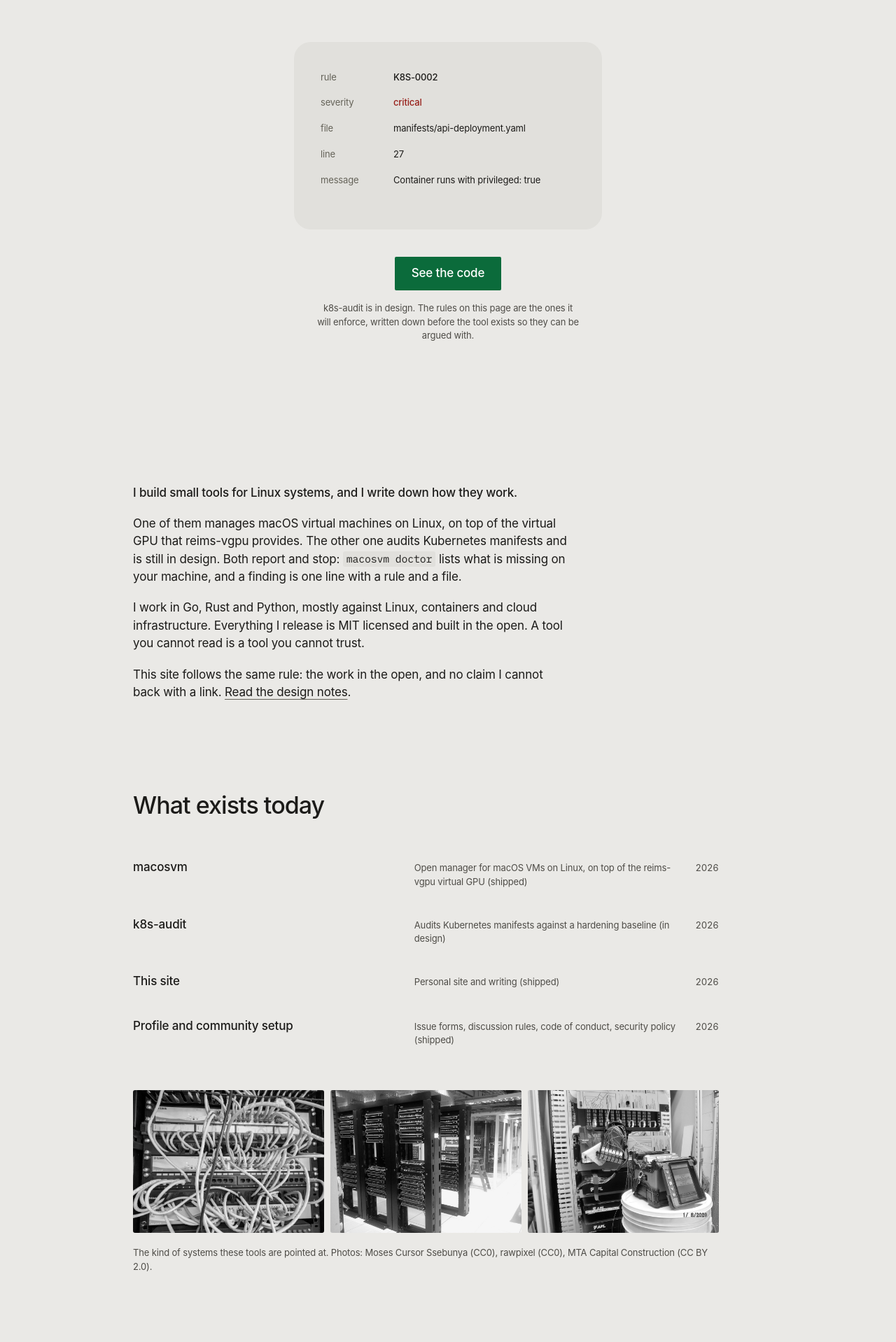
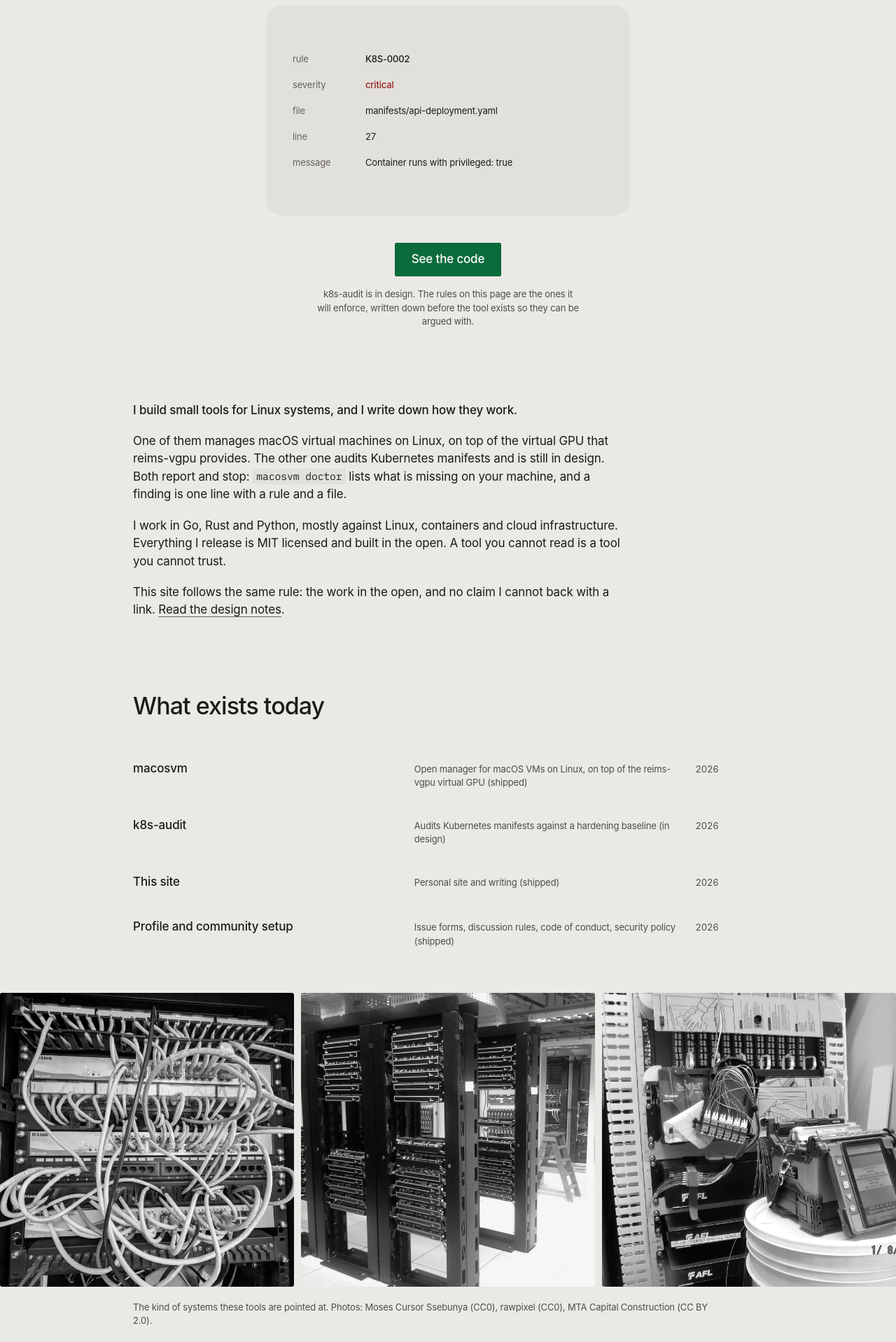
Before and after one commit to Axelthebat/Axelthebat.github.io, a plain HTML site: page index.html in a window 1280 px wide. Shown: the part 123-2041 px from the top of the page at 70% size. Drawn offline with Linux system fonts and the light colour scheme; a web font is replaced by a local one.

Commit message:
Give the photographs a full-width band
The column is narrow on purpose, so the empty ground belongs on the side.
A full-bleed band of infrastructure photographs answers it.

```diff
--- a/assets/style.css
+++ b/assets/style.css
@@ -109,7 +109,7 @@ li::marker { color: var(--faint); }
 .page { padding: 0 var(--gutter); }
 
 /* coluna de texto: measure curto, alinhada a 13% da viewport */
-.column { max-width: 58ch; margin-left: var(--offset); }
+.column { max-width: 66ch; margin-left: var(--offset); }
 
 /* coluna larga: tabelas, fotos e listas */
 .ledger { max-width: 78ch; margin-left: var(--offset); }
@@ -118,10 +118,10 @@ li::marker { color: var(--faint); }
   .column, .ledger { margin-left: 0; }
 }
 
-.section { padding: 6rem 0 0; }
+.section { padding: 5rem 0 0; }
 
 @media (min-width: 900px) {
-  .section { padding: 8rem 0 0; }
+  .section { padding: 6.5rem 0 0; }
 }
 
 .section > h2 { margin-bottom: 2.4rem; max-width: 78ch; margin-left: var(--offset); }
@@ -167,17 +167,12 @@ li::marker { color: var(--faint); }
   display: flex;
   flex-direction: column;
   align-items: center;
-  min-height: 72vh;
-  padding: 6vh 0 0;
-}
-
-@media (min-width: 900px) {
-  .hero { padding-top: 9vh; }
+  padding: 4vh 0 0;
 }
 
 .plinth {
-  width: min(440px, 74vw);
-  min-height: 200px;
+  width: min(520px, 78vw);
+  min-height: 300px;
   background: var(--surface);
   border-radius: 24px;
   padding: 32px 38px;
@@ -186,7 +181,7 @@ li::marker { color: var(--faint); }
 
 .finding {
   grid-area: 1 / 1;
-  align-content: start;
+  align-content: center;
   opacity: 0;
   transition: opacity 420ms ease;
   pointer-events: none;
@@ -274,25 +269,27 @@ li::marker { color: var(--faint); }
   .ledger-row .kind { grid-column: 1 / -1; }
 }
 
-.strip {
+/* faixa de fotos que ocupa a largura inteira da tela */
+.band {
   display: grid;
   grid-template-columns: repeat(3, 1fr);
   gap: 0.6rem;
-  margin-top: 2.6rem;
+  margin: 2.8rem calc(50% - 50vw) 0;
+  width: 100vw;
 }
 
-.strip figure { margin: 0; overflow: hidden; border-radius: 3px; }
-.strip img {
+.band figure { margin: 0; overflow: hidden; border-radius: 3px; }
+.band img {
   width: 100%;
-  aspect-ratio: 4 / 3;
+  aspect-ratio: 1 / 1;
   object-fit: cover;
   filter: grayscale(1);
   transition: transform 400ms ease;
 }
-.strip figure:hover img { transform: scale(1.04); }
+.band figure:hover img { transform: scale(1.04); }
 
 @media (max-width: 620px) {
-  .strip { grid-template-columns: 1fr; }
+  .band { grid-template-columns: 1fr; }
 }
 
 /* tabela de regras */
@@ -304,12 +301,12 @@ li::marker { color: var(--faint); }
   font-weight: 500;
   font-size: var(--step-small);
   color: var(--muted);
-  padding: 0 1rem 0.7rem 0;
+  padding: 0 1rem 0.9rem 0;
   border-bottom: 1px solid var(--surface-2);
 }
 
 .rules td {
-  padding: 0.75rem 1rem 0.75rem 0;
+  padding: 0.95rem 1rem 0.95rem 0;
   border-bottom: 1px solid var(--surface-2);
   vertical-align: top;
 }
@@ -333,7 +330,7 @@ li::marker { color: var(--faint); }
 
 /* texto corrido */
 
-.letter { max-width: 58ch; }
+.letter { max-width: 66ch; }
 .letter p + p { margin-top: 0; }
 .letter p:first-child { font-weight: 500; }
 
@@ -450,6 +447,6 @@ article .post-action { margin: 1.6rem 0 0; }
   .reveal { opacity: 1; transform: none; transition: none; }
   .finding { transition: none; }
   .figure-wide img { animation: none; }
-  .hero-action, .ledger-row, .post-list li, .strip img { transition: none; }
-  .strip figure:hover img { transform: none; }
+  .hero-action, .ledger-row, .post-list li, .band img { transition: none; }
+  .band figure:hover img { transform: none; }
 }
--- a/index.html
+++ b/index.html
@@ -24,7 +24,7 @@
 
   <header class="top">
     <h1 class="wordmark" data-reveal>Axel the Bat</h1>
-    <p class="tagline" data-reveal>Small tools for Linux systems: macOS virtual machines on a virtual GPU, and an auditor for Kubernetes manifests. Go, Rust and Python, MIT licensed.</p>
+    <p class="tagline" data-reveal>Small tools for Linux systems: macOS virtual machines on a virtual GPU, and a Kubernetes manifest auditor. MIT licensed.</p>
   </header>
 
   <main>
@@ -102,17 +102,21 @@
           <span class="year">2026</span>
         </div>
 
-        <div class="strip">
-          <figure data-reveal>
+      </div>
+
+      <div class="band" data-reveal>
+        <figure>
           <img src="assets/a-messy-network-server-room-showing-wires.jpg" width="1542" height="2048" loading="lazy" decoding="async" alt="A rack of network switches with dozens of white ethernet cables patched into the front panel">
         </figure>
-          <figure data-reveal>
+        <figure>
           <img src="assets/free-computer-server-room-image.webp" width="1024" height="768" loading="lazy" decoding="async" alt="Rows of black server racks with blue cabling in a data centre">
         </figure>
-          <figure data-reveal>
+        <figure>
           <img src="assets/splicing-of-the-fiber-optic-cables-for.jpg" width="1920" height="1440" loading="lazy" decoding="async" alt="A fibre optic patch panel with a fibre fusion splicer open in front of it">
         </figure>
       </div>
+
+      <div class="ledger">
         <p class="small muted" style="margin-top:1.2rem">The kind of systems these tools are pointed at. Photos: Moses Cursor Ssebunya (CC0), rawpixel (CC0), MTA Capital Construction (CC BY 2.0).</p>
       </div>
     </section>
```
Lines whose indentation alone changed are shown as unchanged.
